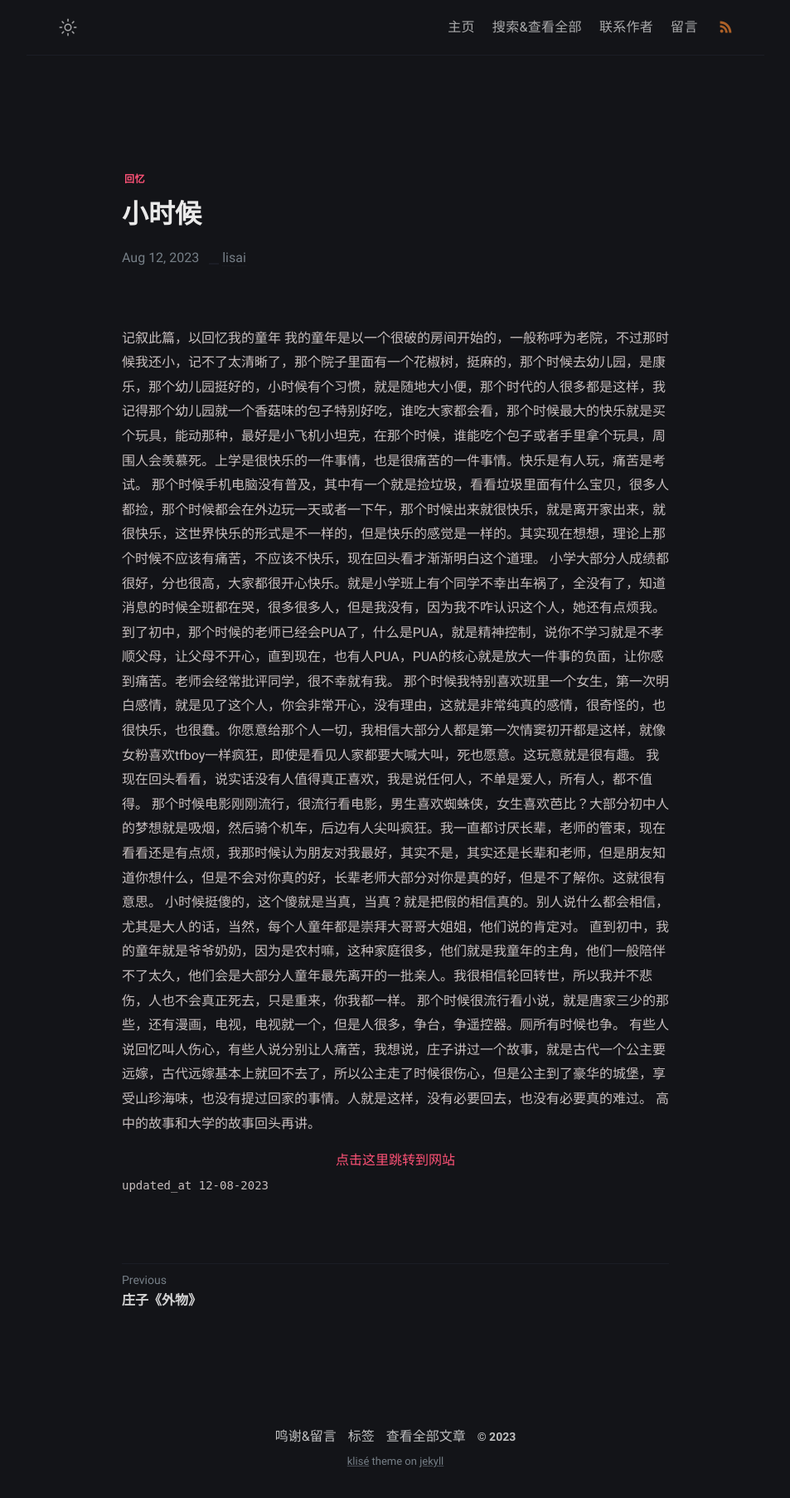
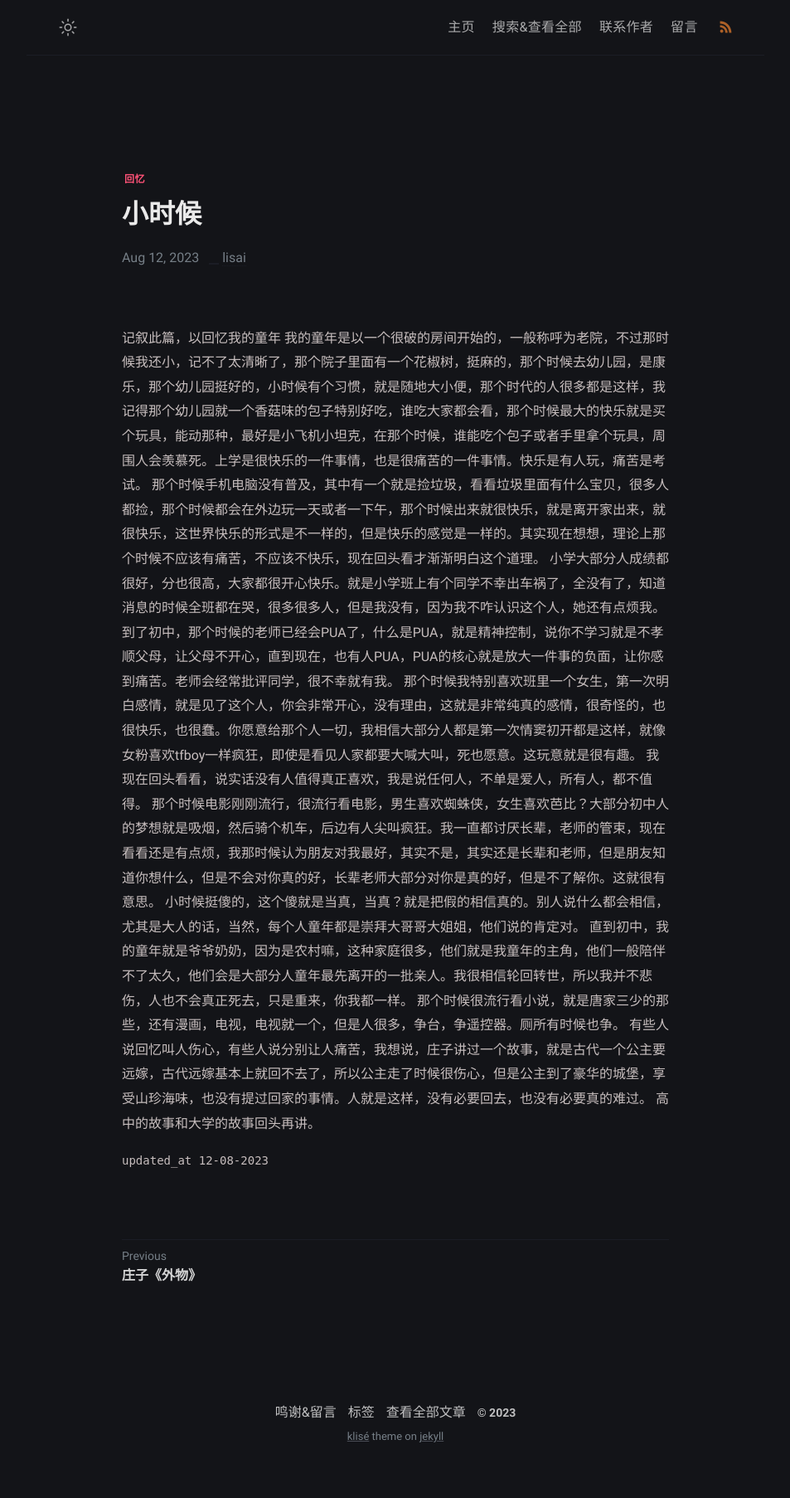
Before and after one commit to hello-lisai/hello-lisai-blog, a Jekyll site: the page built from _posts/230812/2023-8-12-230812.md, in a window 1280 px wide. Shown: the whole page at 83% size, without its empty margins (163-1116 px from the left). Built offline with Jekyll 4.4.1, drawn with Linux system fonts in a browser that asks for light colours; some web fonts are replaced; after the commit the page ends 1776 px from its top, so only the background shows below that.

Commit message:
Update 2023-8-12-230812.md

```diff
--- a/_posts/230812/2023-8-12-230812.md
+++ b/_posts/230812/2023-8-12-230812.md
@@ -18,14 +18,3 @@ description: All the services are free, a source code this site placed on github
 那个时候很流行看小说，就是唐家三少的那些，还有漫画，电视，电视就一个，但是人很多，争台，争遥控器。厕所有时候也争。
 有些人说回忆叫人伤心，有些人说分别让人痛苦，我想说，庄子讲过一个故事，就是古代一个公主要远嫁，古代远嫁基本上就回不去了，所以公主走了时候很伤心，但是公主到了豪华的城堡，享受山珍海味，也没有提过回家的事情。人就是这样，没有必要回去，也没有必要真的难过。
 高中的故事和大学的故事回头再讲。
-
-
-
-
-
-
-
-
-
-<div style="text-align: center;">
-    <a href="https://www.example.com" style="display: inline-block;">点击这里跳转到网站</a>
```
